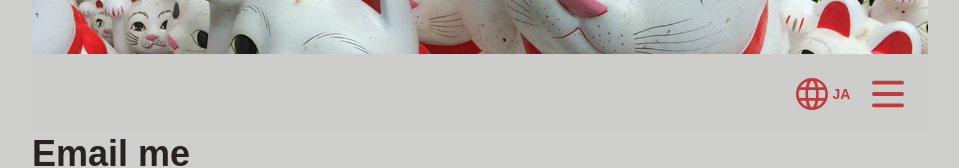
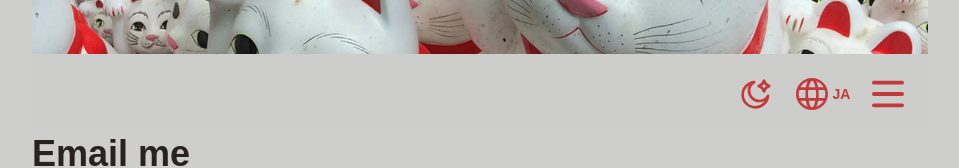
Before and after one commit to jedharwood/PortfolioSite, a Next.js app in the folder portfolio-site/: page /en/contact in a window 1280 px wide. Shown: the part 242-410 px from the top of the page, without its empty margins (160-1119 px from the left). Built offline with nearby package versions, Linux system fonts and the light colour scheme.

Commit message:
Implementing themes selections

```diff
--- a/portfolio-site/src/app/components/jumbotron.tsx
+++ b/portfolio-site/src/app/components/jumbotron.tsx
@@ -4,30 +4,35 @@ import { useTranslations } from 'next-intl';
 import Image from 'next/image';
 import gotokuji from '../../../public/jumbotron/gotokuji-cats.webp';
 import hakkei from '../../../public/jumbotron/hakkei-lanterns.webp';
+import { useTheme } from '../theme-provider';
 
 const Jumbotron = (): JSX.Element | null => {
     const t = useTranslations('Components.jumbotron');
+    const { theme } = useTheme();
 
     return (
         <div className='relative aspect-[2762/911] w-full overflow-hidden'>
+            {theme === 'light' ? (
                 <Image
                     src={gotokuji}
                     alt={t('gotokuji')}
-                className='object-cover shadow-lg dark:hidden'
+                    className='object-cover shadow-lg'
                     placeholder='blur'
                     priority
                     fill
                     sizes='100vw'
                 />
+            ) : (
                 <Image
                     src={hakkei}
                     alt={t('hakkei')}
-                className='hidden object-cover shadow-lg dark:block'
+                    className='object-cover shadow-lg'
                     placeholder='blur'
                     priority
                     fill
                     sizes='100vw'
                 />
+            )}
         </div>
     );
 };
--- a/portfolio-site/src/app/components/nav-bar.tsx
+++ b/portfolio-site/src/app/components/nav-bar.tsx
@@ -4,6 +4,7 @@ import { Link, usePathname } from '../../i18n/routing';
 import { useTranslations } from 'next-intl';
 import LanguageSelector from './language-selector';
 import SvgButton from './svg-button/svg-button';
+import ThemeSelector from './theme-selector';
 
 const Navbar = (): JSX.Element => {
     const t = useTranslations('Components.navBar');
@@ -51,6 +52,7 @@ const Navbar = (): JSX.Element => {
                 ref={menuRef}
             >
                 <div className='flex space-x-2'>
+                    <ThemeSelector />
                     <LanguageSelector />
                     <SvgButton
                         onClickFunction={toggleMenu}
```
Lines whose indentation alone changed are shown as unchanged.
